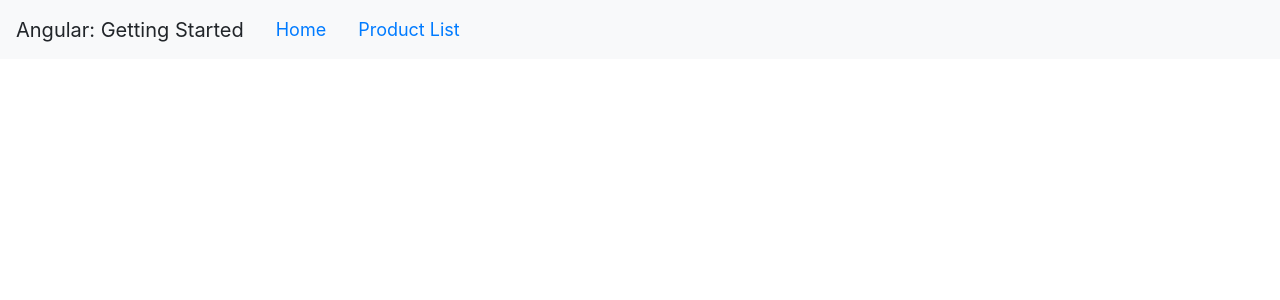
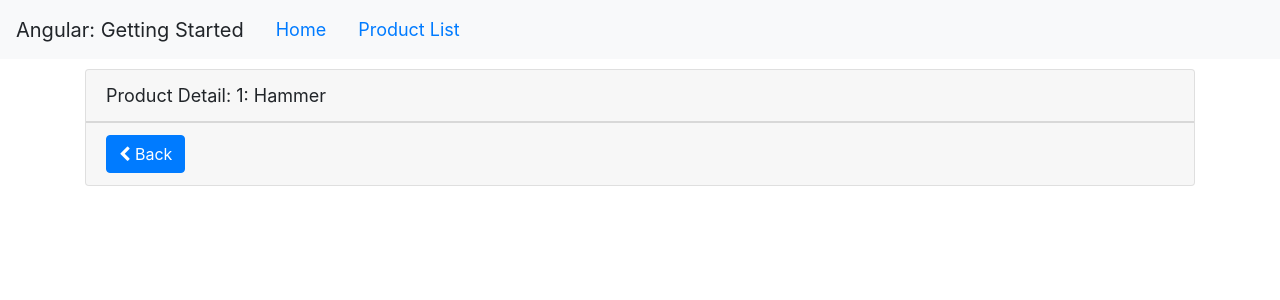
Before and after one commit to smiloslavov/angular-first-test, an Angular app: page /products/1 in a window 1280 px wide. Shown: the top 300 px of the page. Built offline with nearby package versions, Linux system fonts and the light colour scheme.

Commit message:
Added Guard example

```diff
--- a/src/app/app.module.ts
+++ b/src/app/app.module.ts
@@ -10,6 +10,7 @@
 import { StarComponent } from './shared/star.component';
 import { ProductDetailComponent } from './products/product-detail.component';
 import { WelcomeComponent } from './home/welcome.component';
+import { ProductDetailGuard } from './products/product-detail.guard';
 
 @NgModule({
   declarations: [
@@ -26,7 +27,7 @@
     HttpClientModule,
     RouterModule.forRoot([
       { path: 'products', component: ProductListComponent },
-      { path: 'products/:id', component: ProductDetailComponent },
+      { path: 'products/:id', canActivate: [ProductDetailGuard], component: ProductDetailComponent },
       { path: 'welcome', component: WelcomeComponent },
       { path: '', redirectTo: 'welcome', pathMatch: 'full' },
       { path: '**', redirectTo: 'welcome' },
--- a/src/app/products/product-detail.component.html
+++ b/src/app/products/product-detail.component.html
@@ -2,4 +2,12 @@
   <div class='card-header'>
     {{pageTitle + ': ' + product?.productName}}
   </div>
+
+  <!-- product description -->
+
+  <div class='card-footer'>
+    <button class='btn btn-primary' (click)='onBack()'>
+      <i class='fa fa-chevron-left'></i> Back
+    </button>
+  </div>
 </div>
--- a/src/app/products/product-detail.component.ts
+++ b/src/app/products/product-detail.component.ts
@@ -1,5 +1,6 @@
 import { Component, OnInit } from '@angular/core';
 import { IProduct } from './product';
+import { ActivatedRoute, Router } from '@angular/router';
 
 @Component({
   templateUrl: './product-detail.component.html',
@@ -9,9 +10,25 @@
   pageTitle: string = "Product Detail";
   product: IProduct;
 
-  constructor() { }
+  constructor(private route: ActivatedRoute, private router: Router) { }
 
   ngOnInit() {
+    let id = +this.route.snapshot.paramMap.get('id');
+    this.pageTitle += `: ${id}`;
+    this.product = {
+      "productId": id,
+      "productName": "Hammer",
+      "productCode": "TBX-0048",
+      "releaseDate": "May 21, 2016",
+      "description": "Curved claw steel hammer",
+      "price": 8.9,
+      "starRating": 4.8,
+      "imageUrl": "https://openclipart.org/image/300px/svg_to_png/73/rejon_Hammer.png"
+    }
+  }
+
+  onBack(): void {
+    this.router.navigate(['/products']);
   }
 
 }
--- /dev/null
+++ b/src/app/products/product-detail.guard.ts
@@ -0,0 +1,24 @@
+import { Injectable } from '@angular/core';
+import { CanActivate, ActivatedRouteSnapshot, RouterStateSnapshot, Router } from '@angular/router';
+import { Observable } from 'rxjs';
+
+@Injectable({
+  providedIn: 'root'
+})
+export class ProductDetailGuard implements CanActivate {
+
+  constructor(private router: Router) {}
+
+  //instead of boolean can return: Observable<boolean> | Promise<boolean>
+  canActivate(next: ActivatedRouteSnapshot, state: RouterStateSnapshot): boolean  {
+    let id = +next.url[1].path;
+
+    if (isNaN(id) || id < 1) {
+      alert("Invalid product id!!!");
+      this.router.navigate(['/products']);
+      return false;
+    }
+
+    return true;
+  }
+}
--- a/src/app/products/product-list.component.html
+++ b/src/app/products/product-list.component.html
@@ -49,7 +49,11 @@
                             *ngIf='showImage'
                         />
                     </td>
-                    <td>{{product.productName}}</td>
+                    <td>
+                        <a [routerLink]="['/products', product.productId]">
+                            {{product.productName}}
+                        </a>
+                    </td>
                     <td>{{product.productCode | lowercase | convertToSpaces:'-' }}</td>
                     <td>{{product.price | currency:'USD':'symbol':'1.2-2'}}</td>
                     <td>
```
Also changed, not shown: 1 other file (tests, documents, lock files or other folders).
